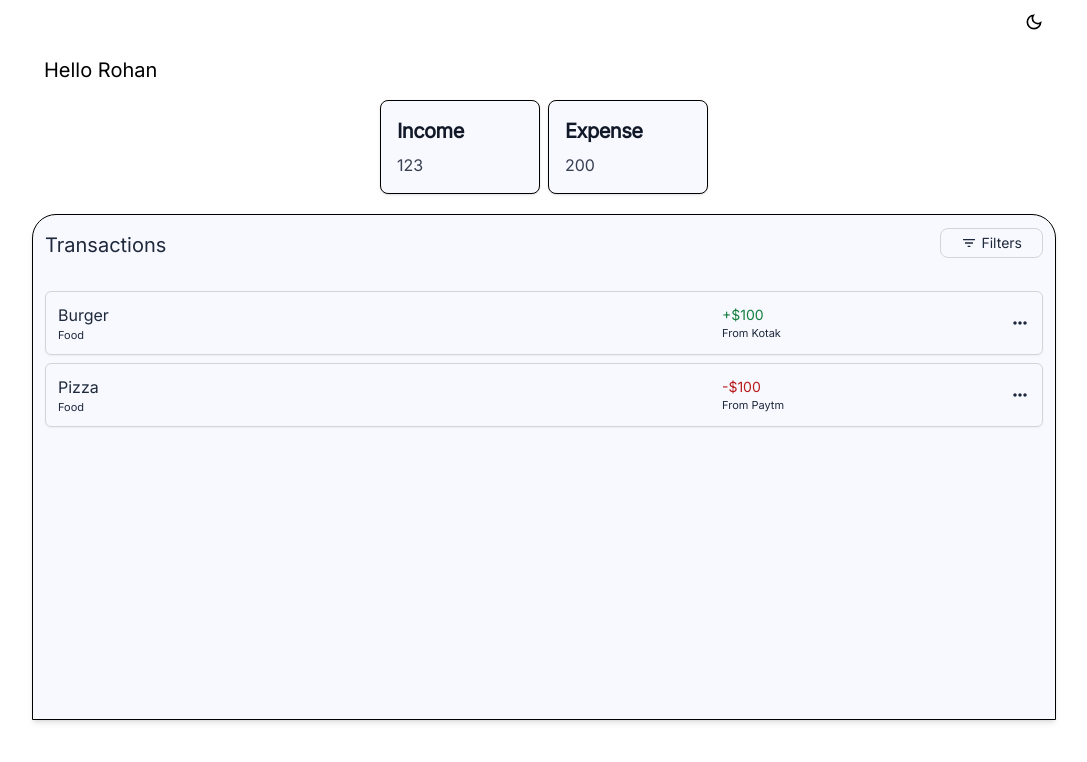
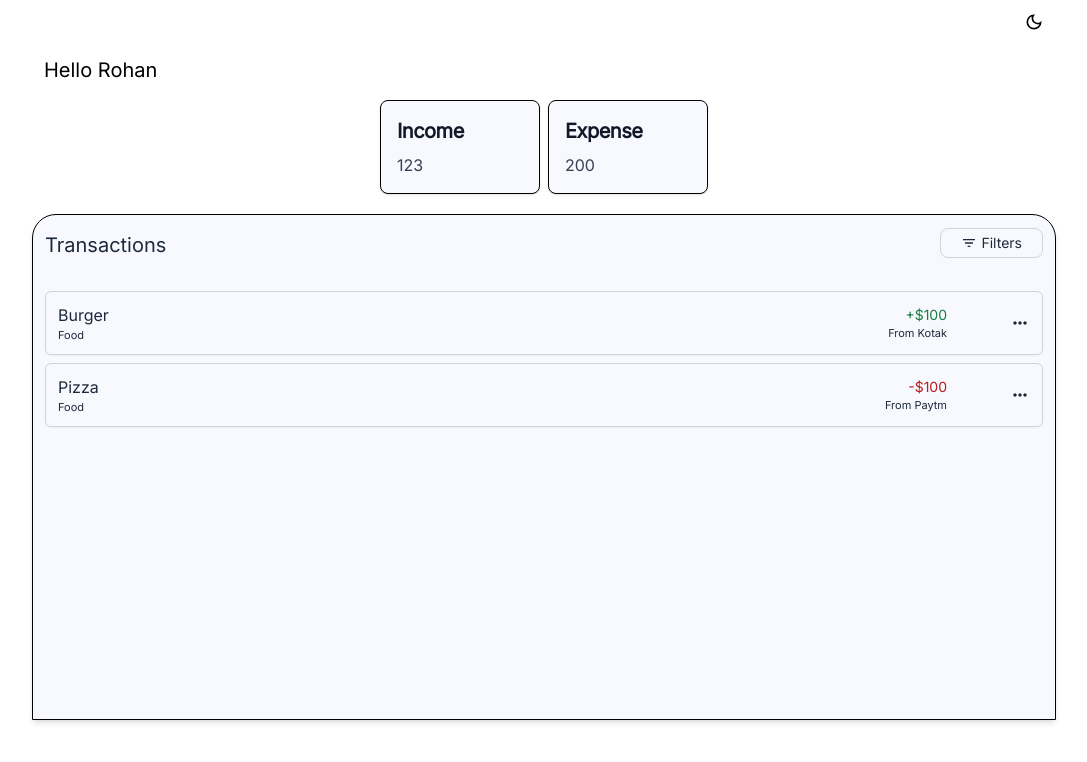
Before and after one commit to amrohan/expenso-app, an Angular app: page / in a window 1280 px wide. Shown: the top 762 px of the page, without its empty margins (96-1183 px from the left). Built offline with nearby package versions, Linux system fonts and the light colour scheme.

Commit message:
fix layou tin card

```diff
--- a/src/app/pages/home/home.component.html
+++ b/src/app/pages/home/home.component.html
@@ -60,12 +60,12 @@
         class="w-full mt-2 flex items-center max-h-16 dark:bg-zinc-950 dark:text-slate-100 rounded-md shadow-sm border border-gray-300 dark:border-zinc-800"
       >
         <!-- Name -->
-        <div class="flex flex-col justify-center items-start h-full p-3 w-8/12">
+        <div class="flex flex-col justify-center items-start h-full p-3 w-7/12">
           <p class="text-base">{{ item.title }}</p>
           <p class="text-[11px] dark:text-slate-300">{{ item.categoryId }}</p>
         </div>
         <!-- Amounts -->
-        <div class="w-3/12 flex flex-col justify-center items-start p-3">
+        <div class="w-4/12 flex flex-col justify-center items-end p-3">
           @if ($index%2===0) {
           <p class="text-sm text-green-700">+${{ item.amount }}</p>
           }@else {
```
